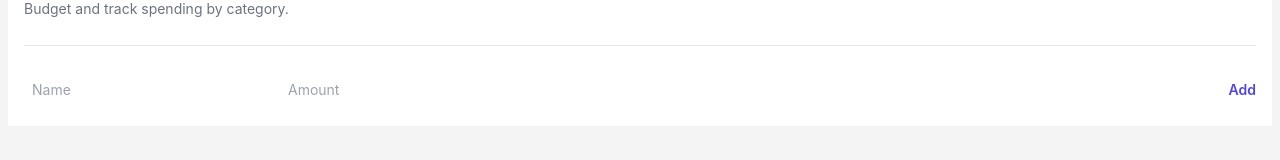
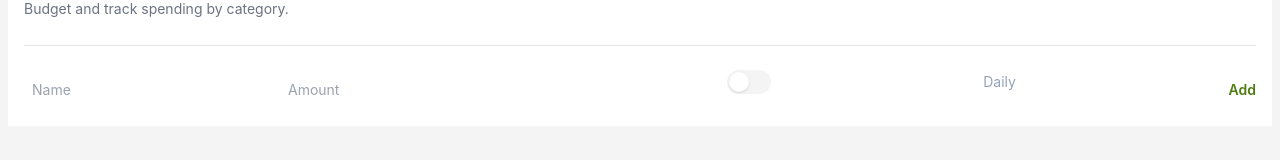
Before and after one commit to willfong/simplebudget-v2, a React (Create React App) app: page /settings in a window 1280 px wide. Shown: the part 203-363 px from the top of the page. Built offline with nearby package versions, Linux system fonts and the light colour scheme.

Commit message:
Support monthly/daily budgets

```diff
--- a/src/components/SettingsCategories.js
+++ b/src/components/SettingsCategories.js
@@ -1,10 +1,17 @@
 import React, { useState, useEffect } from "react";
+import { Switch } from "@headlessui/react";
+
 import SettingsCategoriesDetails from "./SettingsCategoriesDetail";
 import { categoriesAddNew, categoriesGetAll } from "../idb";
+
+function classNames(...classes) {
+	return classes.filter(Boolean).join(" ");
+}
 
 export default function SettingsCategories() {
 	const [newCategoryName, setNewCategoryName] = useState("");
 	const [newCategoryBudget, setNewCategoryBudget] = useState("");
+	const [monthly, setMonthly] = useState(false);
 
 	const [categories, setCategories] = useState([]);
 
@@ -18,9 +25,10 @@ export default function SettingsCategories() {
 	};
 
 	const handleAddNewCategory = async () => {
-		await categoriesAddNew(newCategoryName, newCategoryBudget);
+		await categoriesAddNew(newCategoryName, newCategoryBudget, monthly);
 		setNewCategoryName("");
 		setNewCategoryBudget("");
+		setMonthly(false);
 		fetchCategories();
 	};
 
@@ -39,7 +47,7 @@ export default function SettingsCategories() {
 
 			<dl className="mt-6 space-y-6 divide-y divide-gray-100 border-t border-gray-200 text-sm leading-6">
 				{categories.map((c) => (
-					<SettingsCategoriesDetails key={c.id} name={c.name} budget={c.budget} />
+					<SettingsCategoriesDetails key={c.id} name={c.name} budget={c.budget} monthly={c.monthly} />
 				))}
 				<div className="pt-6 sm:flex">
 					<dt className="sm:w-64 sm:flex-none sm:pr-6">
@@ -51,7 +59,7 @@ export default function SettingsCategories() {
 							onChange={handleNewCategoryNameChange}
 						/>
 					</dt>
-					<dd className="mt-1 flex justify-between gap-x-6 sm:mt-0 sm:flex-auto">
+					<dd className="mt-1 flex justify-between gap-x-6 sm:mt-0 sm:flex-auto text-slate-400">
 						<input
 							className="p-2"
 							type="text"
@@ -59,11 +67,25 @@ export default function SettingsCategories() {
 							value={newCategoryBudget}
 							onChange={handleNewCategoryBudgetChange}
 						/>
-						<button
-							type="button"
-							className="font-semibold text-indigo-600 hover:text-indigo-500"
-							onClick={handleAddNewCategory}
+						<Switch
+							checked={monthly}
+							onChange={setMonthly}
+							className={classNames(
+								monthly ? "bg-zinc-600" : "bg-zinc-100",
+								"relative inline-flex h-6 w-11 flex-shrink-0 cursor-pointer rounded-full border-2 border-transparent transition-colors duration-200 ease-in-out focus:outline-none"
+							)}
 						>
+							<span className="sr-only">Use setting</span>
+							<span
+								aria-hidden="true"
+								className={classNames(
+									monthly ? "translate-x-5" : "translate-x-0",
+									"pointer-events-none inline-block h-5 w-5 transform rounded-full bg-white shadow ring-0 transition duration-200 ease-in-out"
+								)}
+							/>
+						</Switch>
+						<p>{monthly ? "Monthly" : "Daily"}</p>
+						<button type="button" className="font-semibold text-lime-700 " onClick={handleAddNewCategory}>
 							Add
 						</button>
 					</dd>
--- a/src/components/SettingsCategoriesDetail.js
+++ b/src/components/SettingsCategoriesDetail.js
@@ -1,10 +1,11 @@
-export default function SettingsCategoriesDetails({ name, budget }) {
+export default function SettingsCategoriesDetails({ name, budget, monthly }) {
 	return (
 		<div className="pt-6 sm:flex">
 			<dt className="font-medium text-gray-900 sm:w-64 sm:flex-none sm:pr-6">{name}</dt>
 			<dd className="mt-1 flex justify-between gap-x-6 sm:mt-0 sm:flex-auto">
 				<div className="text-gray-900">{budget ? budget.toLocaleString() : ""}</div>
-				<button type="button" className="font-semibold text-indigo-600 hover:text-indigo-500">
+				<div className="text-gray-900">{budget ? (monthly ? "Monthly" : "Daily") : ""}</div>
+				<button type="button" className="font-semibold text-lime-700 ">
 					Update
 				</button>
 			</dd>
--- a/src/idb.js
+++ b/src/idb.js
@@ -24,11 +24,11 @@ async function initializeDB() {
 
 const dbPromise = initializeDB();
 
-async function categoriesAddNew(name, budget) {
+async function categoriesAddNew(name, budget, monthly) {
 	const db = await dbPromise;
 	const tx = db.transaction(TABLE_CATEGORIES, "readwrite");
 	const store = tx.objectStore(TABLE_CATEGORIES);
-	await store.add({ name, budget: budget ? parseFloat(budget) : 0 });
+	await store.add({ name, budget: budget ? parseFloat(budget) : 0, monthly });
 	await tx.complete;
 }
 
```
